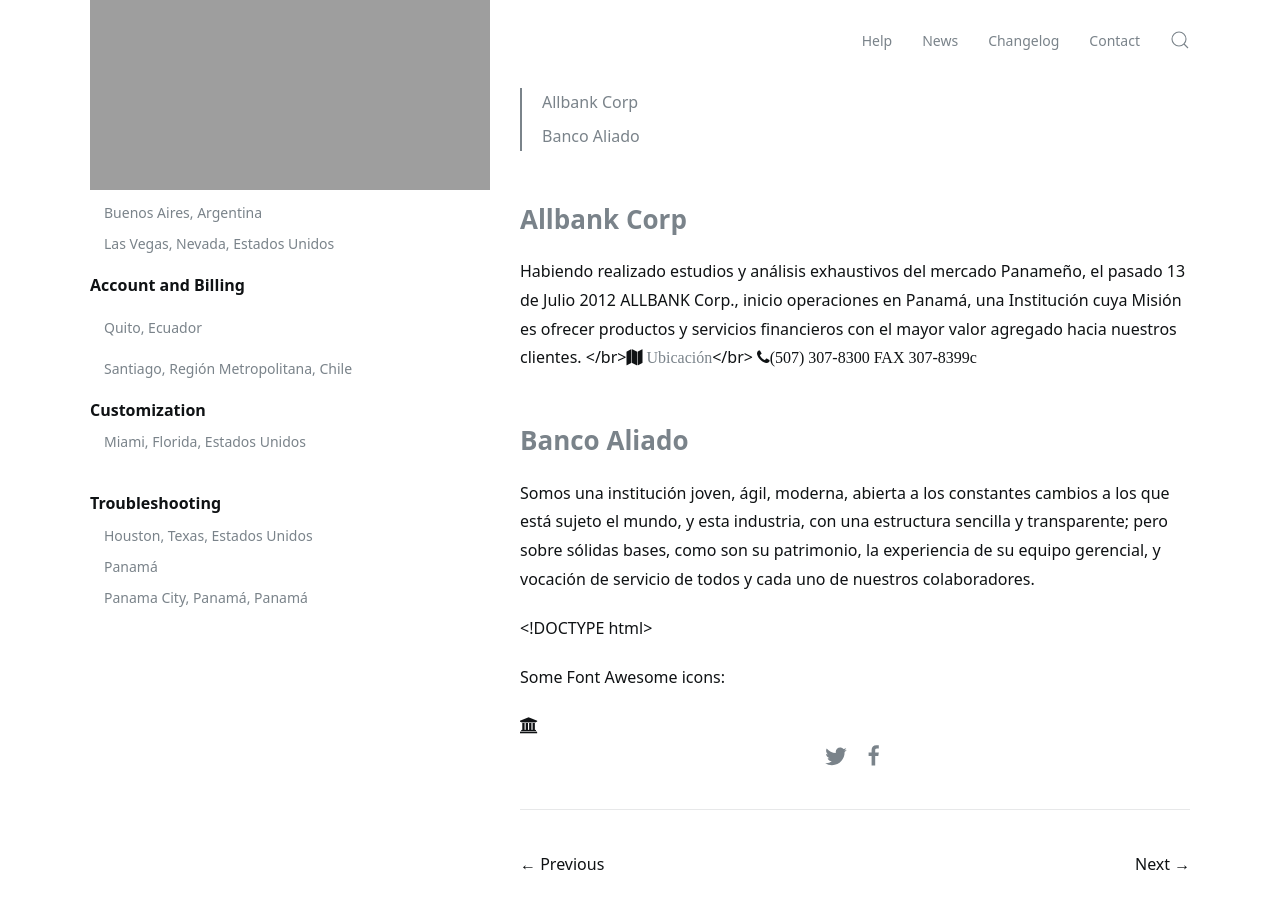
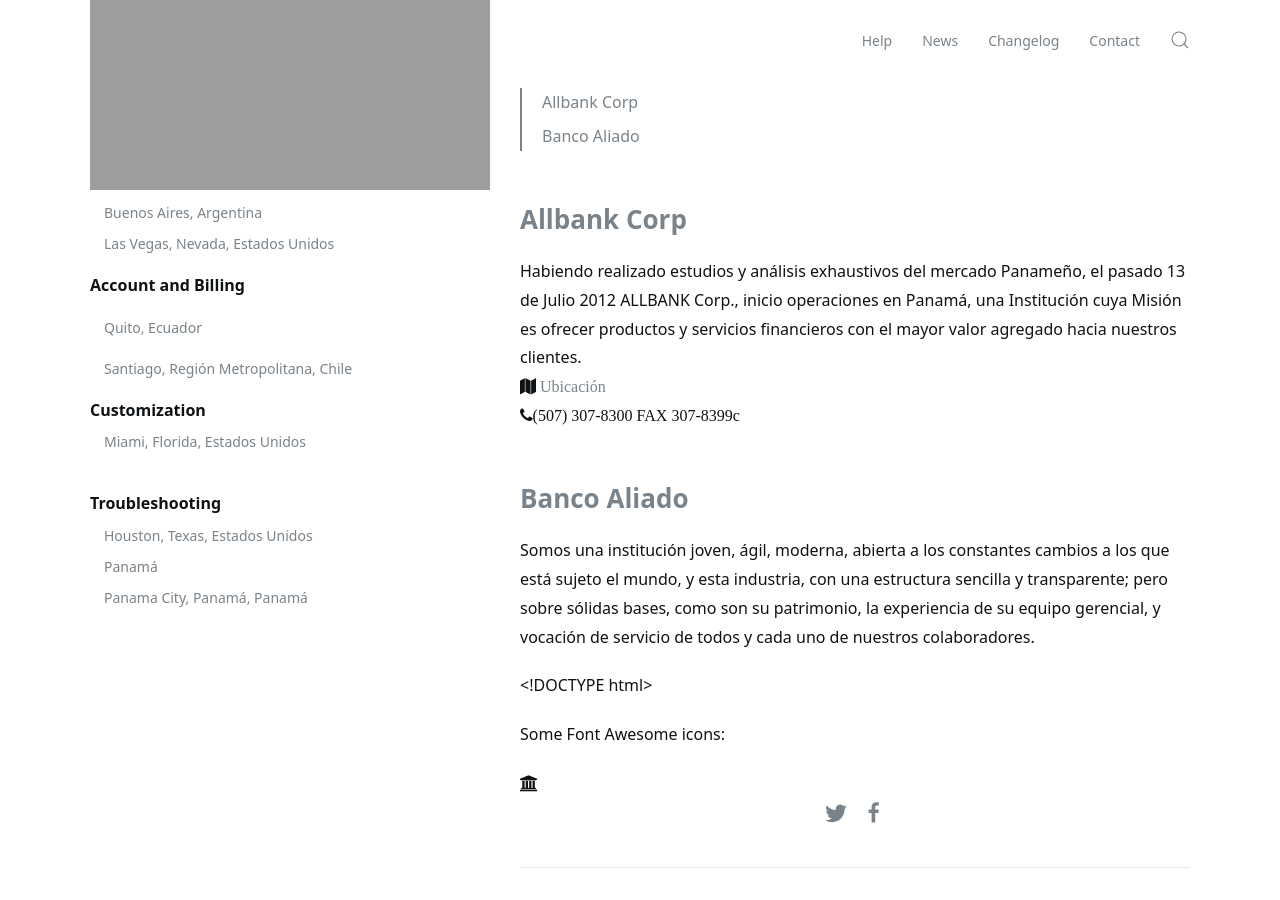
Before and after one commit to jelmii/jelmii.github.io, a Jekyll site: the page built from _docs/quickstart.md, in a window 1280 px wide and 900 px high, scrolled down 317 px. Built offline with Jekyll 4.4.1, drawn with Linux system fonts in a browser that asks for light colours; grey boxes are pictures that could not be loaded.

Commit message:
Update quickstart.md

```diff
--- a/_docs/quickstart.md
+++ b/_docs/quickstart.md
@@ -14,7 +14,7 @@ tags: featured
 
 ## [Allbank Corp](https://www.allbank.com.pa)
 Habiendo realizado estudios y análisis exhaustivos del mercado Panameño, el pasado 13 de Julio 2012 ALLBANK Corp., inicio operaciones en Panamá, una Institución cuya Misión es ofrecer productos y servicios financieros con el mayor valor agregado hacia nuestros clientes.
-</br><i class="fa fa-map"> [Ubicación](https://www.google.com/maps/place/ALLBANK/@8.9797556,-79.5281407,15z/data=!4m5!3m4!1s0x0:0xb6e2b2e0214c9069!8m2!3d8.9797556!4d-79.5281407)</i></br>
+<br><i class="fa fa-map"> [Ubicación](https://www.google.com/maps/place/ALLBANK/@8.9797556,-79.5281407,15z/data=!4m5!3m4!1s0x0:0xb6e2b2e0214c9069!8m2!3d8.9797556!4d-79.5281407)</i><br>
 <i class="fa fa-phone">(507) 307-8300 FAX 307-8399c
 
 ## [Banco Aliado](https://www.bancoaliado.com)
```
